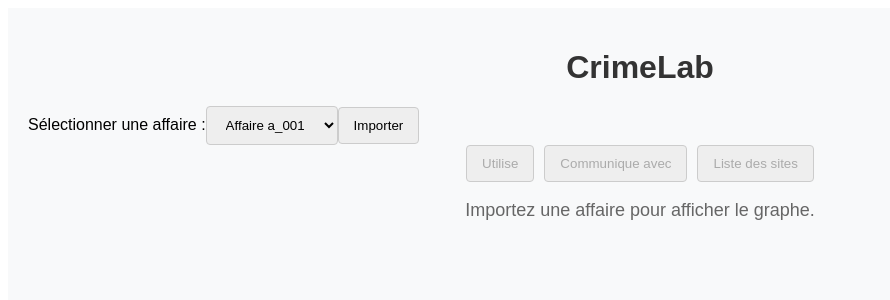
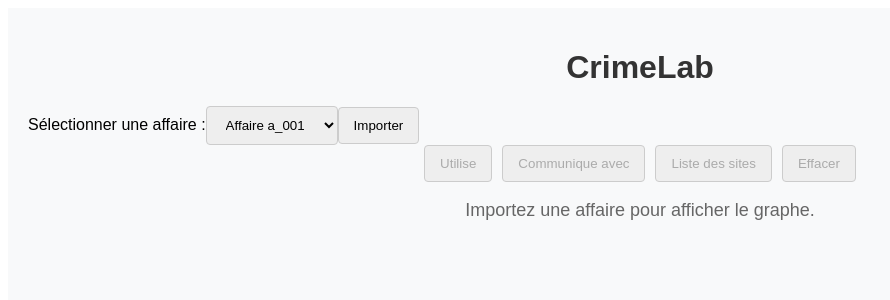
Before and after one commit to EnzoBorgesPereira/CrimeLab, a React (Vite) app in the folder src/web/: page / in a window 1280 px wide. Shown: the top 300 px of the page, without its empty margins (0-890 px from the left). Built offline with nearby package versions, Linux system fonts and the light colour scheme; what neo4j-driver would draw is missing.

Commit message:
feat: :sparkles: ajouter un bouton pour effacer le graphique

```diff
--- a/src/web/src/App.tsx
+++ b/src/web/src/App.tsx
@@ -325,6 +325,10 @@ const DynamicMultiQueryGraph: React.FC = () => {
       >
         {loading ? "Chargement..." : "Liste des sites"}
       </button>
+
+      <button onClick={clearGraph} disabled={loading || !isImported} style={styles.button}>
+        Effacer
+      </button>
       </div>
 
           {isImported ? (
```
